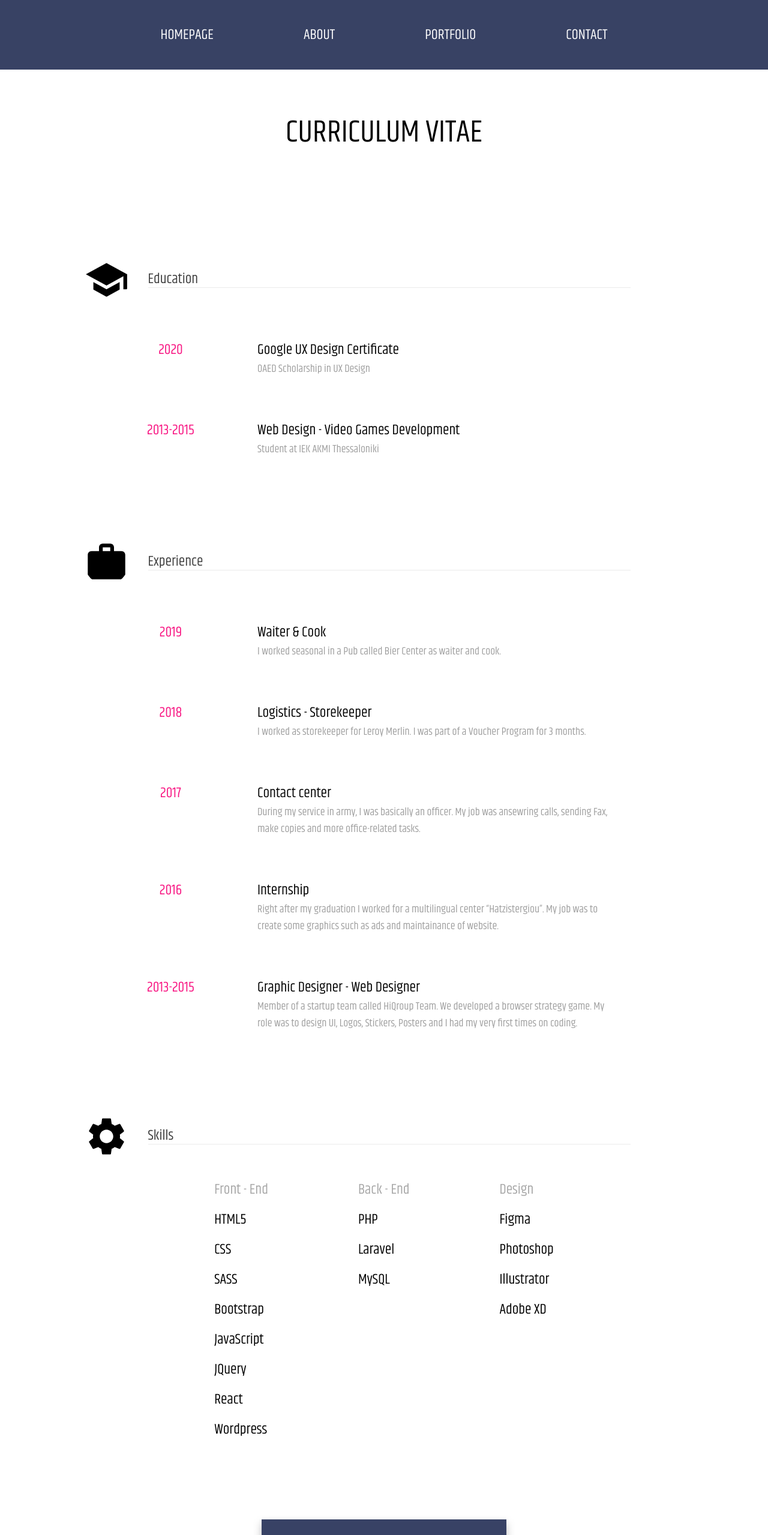
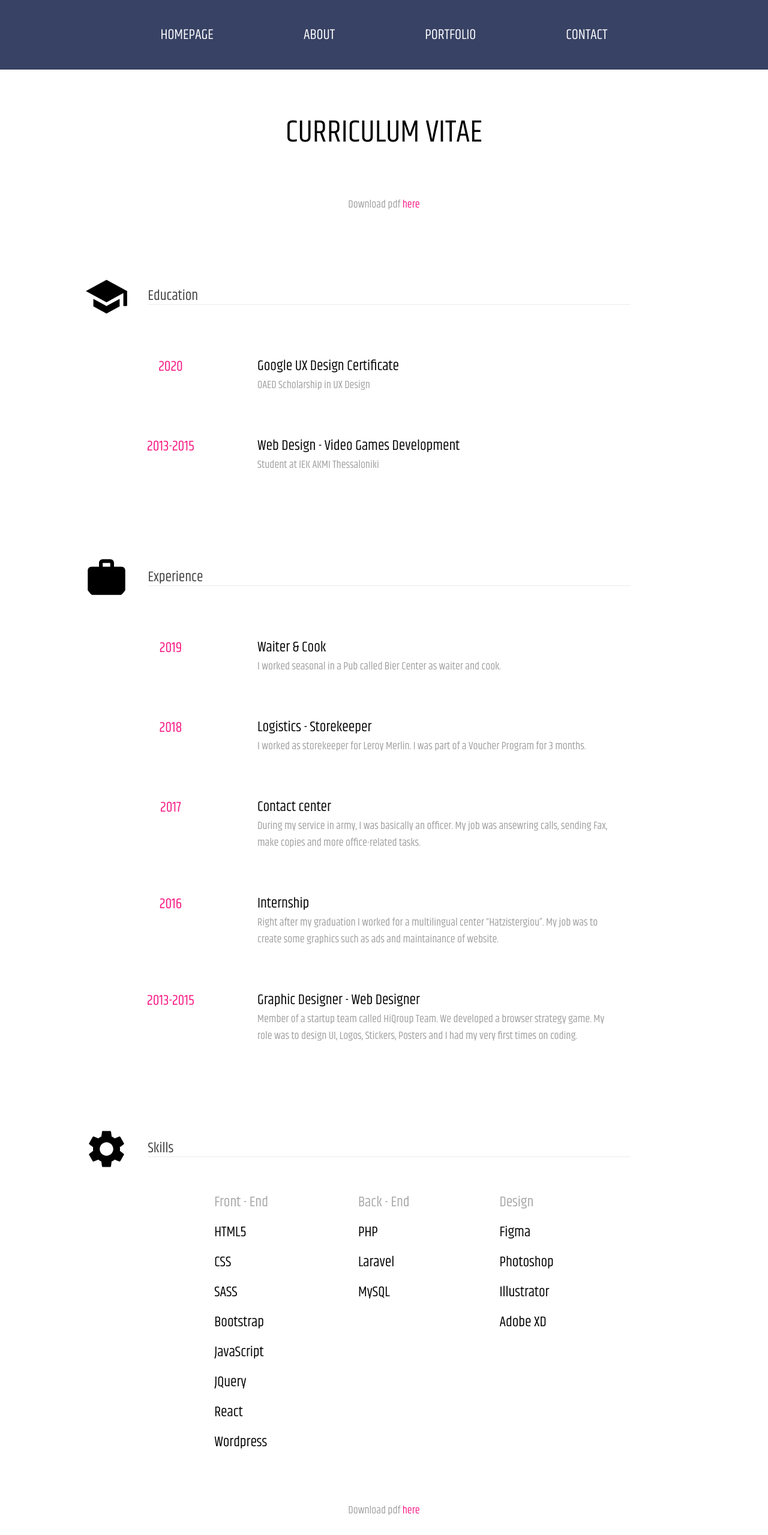
Before and after one commit to DionysisP/Portfolio, a React (Create React App) app: page /about in a window 1280 px wide. Shown: the top 2559 px of the page at 60% size. Built offline with nearby package versions, Linux system fonts and the light colour scheme.

Commit message:
minor changes and optimization

```diff
--- a/src/components/About.js
+++ b/src/components/About.js
@@ -9,12 +9,14 @@ import Table from './portfolioComponents/Table';
 import Insert from './portfolioComponents/Insert';
 import Skills from './portfolioComponents/Skills';
 
+import pdf from '../images/Dionysis-Patsiouras-CV.pdf';
+
 import college from '../images/college.svg';
 import work from '../images/work.svg';
 import settings from '../images/settings.svg';
 
 
-export default function Cv(props){
+export default function Cv(props) {
 
     const [showModal, setShowModal] = useState(false);
 
@@ -29,31 +31,32 @@ export default function Cv(props){
     }
 
 
-    return(
-        <div className="wrapper2" style={{'paddingTop' : '64px'}}>
+    return (
+
+        <div className="wrapper2" style={{ 'paddingTop': '64px' }}>
             <h1>Curriculum Vitae</h1>
-            {/*<p className={classes.paragraph}>Download pdf <span>here</span></p> */}
+            <p className={classes.paragraph}>Download pdf <a style={{ 'color': '#f81783' }} href={pdf} download>here</a></p>
 
-            <Table title='Education' image={college}/>
+            <Table title='Education' image={college} />
             <Insert year='2020' title='Google UX Design Certificate' description='OAED Scholarship in UX Design' />
             <Insert year='2013-2015' title='Web Design - Video Games Development' description='Student at IEK AKMI Thessaloniki ' />
 
 
-            <Table title='Experience' image={work}/>
-            <Insert year='2019' title='Waiter & Cook' description='I worked seasonal in a Pub called Bier Center as waiter and cook.'/>
+            <Table title='Experience' image={work} />
+            <Insert year='2019' title='Waiter & Cook' description='I worked seasonal in a Pub called Bier Center as waiter and cook.' />
             <Insert year='2018' title='Logistics - Storekeeper' description='I worked as storekeeper for Leroy Merlin. I was part of a Voucher Program for 3 months. ' />
-            <Insert year='2017' title='Contact center' description='During my service in army, I was basically an officer. My job was ansewring calls, sending Fax, make copies and more office-related tasks.'/>
-            <Insert year='2016' title='Internship'  description='Right after my graduation I worked for a multilingual center “Hatzistergiou”. My job was to create some graphics such as ads and maintainance of website.'/>
+            <Insert year='2017' title='Contact center' description='During my service in army, I was basically an officer. My job was ansewring calls, sending Fax, make copies and more office-related tasks.' />
+            <Insert year='2016' title='Internship' description='Right after my graduation I worked for a multilingual center “Hatzistergiou”. My job was to create some graphics such as ads and maintainance of website.' />
             <Insert year='2013-2015' title='Graphic Designer - Web Designer' description='Member of a startup team called HiQroup Team. We developed a browser strategy game. My role was to design UI, Logos, Stickers, Posters and I had my very first times on coding.' />
 
 
 
-            <Table title='Skills' image={settings}/>
+            <Table title='Skills' image={settings} />
             <Skills />
 
-            <div style={{'padding' : '75px 0'}}>
-                {/* <p className={classes.paragraph}>Download pdf here</p> */}
-                <img className="cv" src={cv} alt="Curriculum Vitae" onClick={() => setShowModal(!showModal)}/>
+            <div style={{ 'padding': '75px 0' }}>
+                <p className={classes.paragraph}>Download pdf <a style={{ 'color': '#f81783' }} href={pdf} download>here</a></p>
+                <img className="cv" src={cv} alt="Curriculum Vitae" onClick={() => setShowModal(!showModal)} />
             </div>
         </div>
     );
--- a/src/components/portfolioComponents/Insert.js
+++ b/src/components/portfolioComponents/Insert.js
@@ -3,7 +3,7 @@ export default function Insert(props){
     return(
         <section>
             <p className={style.year}>{props.year}</p>
-            <div className={style.contain} style={{'marginTop' : '0px'}}>
+            <div className={style.contain} style={{'marginTop' : '-1px'}}>
             <p className={style.edu}>{props.title}</p>
             <p className={style.description}>{props.description}</p>
             </div>
```
Also changed, not shown: 2 other files (tests, documents, lock files or other folders).
